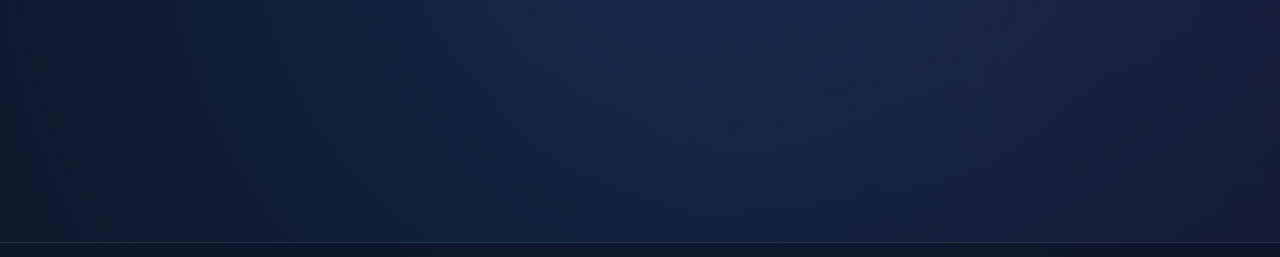
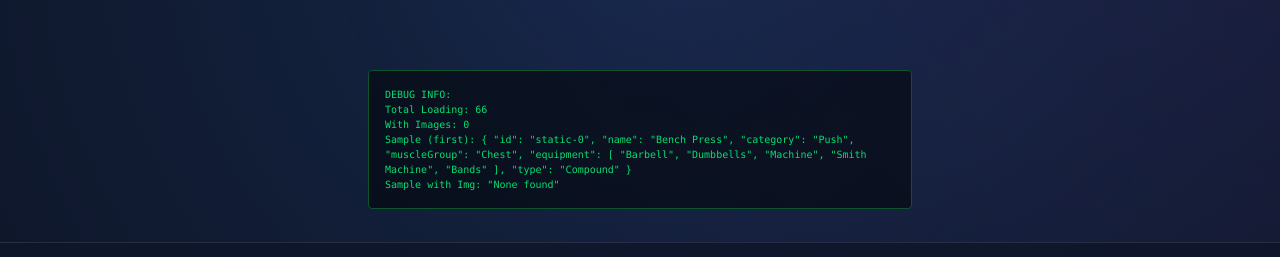
Before and after one commit to royrubin05/workout-app, a React (Vite) app: page / in a window 1280 px wide. Shown: the part 481-738 px from the top of the page. Built offline with nearby package versions, Linux system fonts and the light colour scheme; no server answers; the database is empty.

Commit message:
Add debug UI to trace image data issues

```diff
--- a/src/pages/Home.tsx
+++ b/src/pages/Home.tsx
@@ -19,7 +19,8 @@ export const Home: React.FC = () => {
         setFocusArea,
         customWorkoutActive,
         clearCustomWorkout,
-        strategyInsight // Get strategy
+        strategyInsight, // Get strategy
+        allExercises // Add this
     } = useWorkout();
     const [previewImage, setPreviewImage] = React.useState<any | null>(null);
     const [isCustomizeOpen, setIsCustomizeOpen] = React.useState(false);
@@ -203,6 +204,15 @@ export const Home: React.FC = () => {
                     </div>
                 )
             }
+
+            {/* DEBUG PANEL */}
+            <div className="mt-8 p-4 bg-black/50 rounded text-[10px] font-mono text-green-400 border border-green-900 overflow-hidden">
+                <p>DEBUG INFO:</p>
+                <p>Total Loading: {allExercises.length}</p>
+                <p>With Images: {allExercises.filter((e: any) => e.gifUrl).length}</p>
+                <p>Sample (first): {JSON.stringify(allExercises[0] || {}, null, 2)}</p>
+                <p>Sample with Img: {JSON.stringify(allExercises.find((e: any) => e.gifUrl) || 'None found', null, 2)}</p>
+            </div>
         </div >
     );
 };
```
